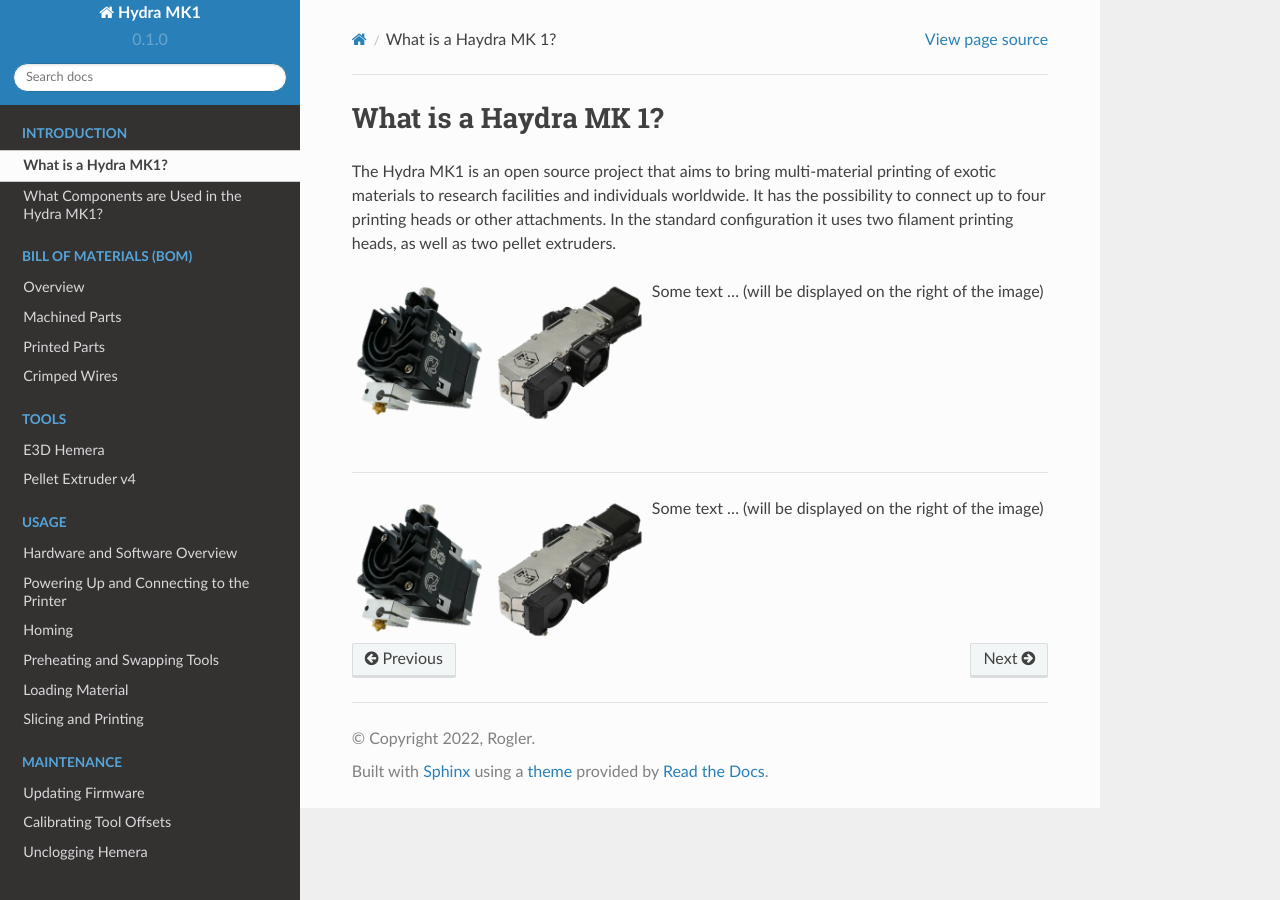
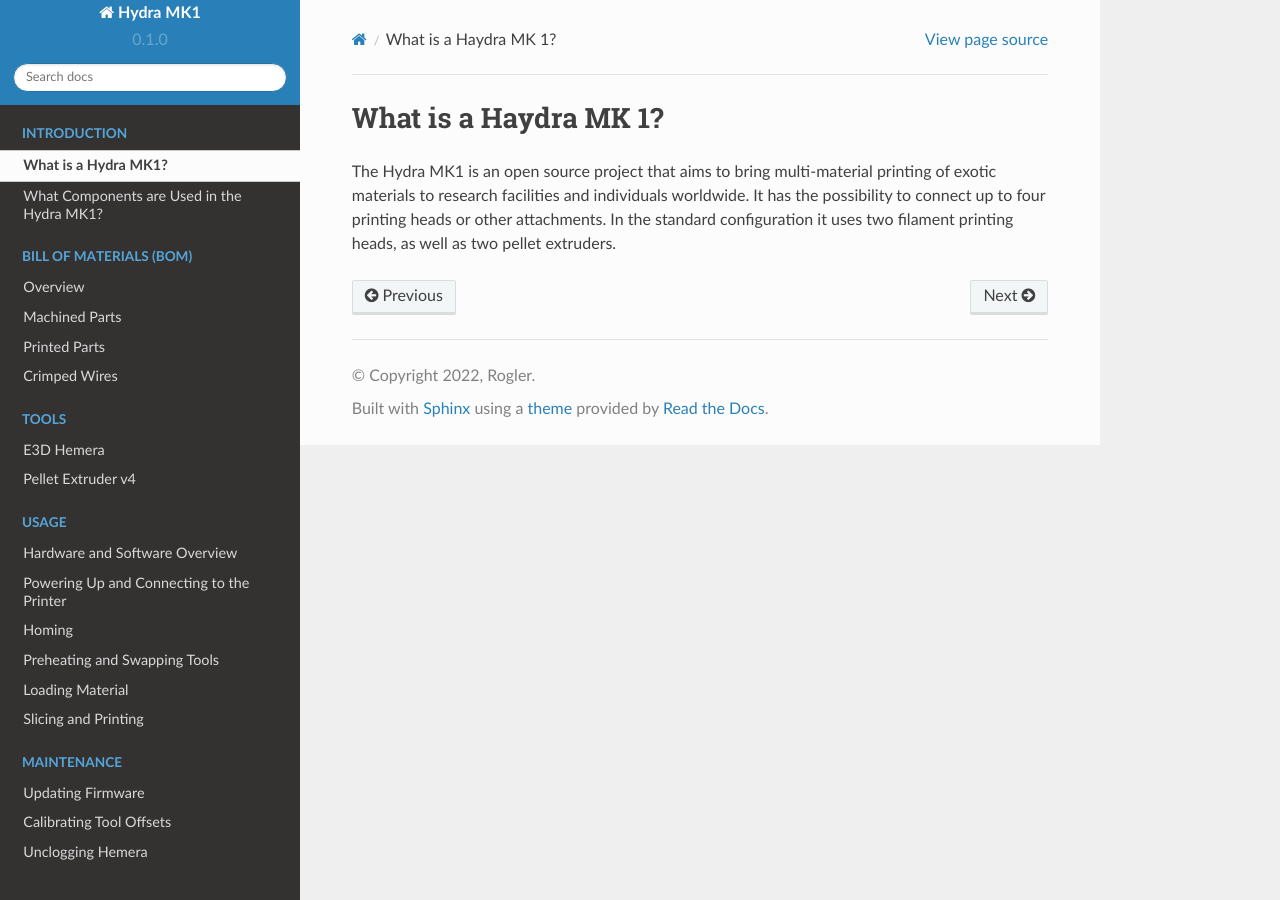
Before and after one commit to srl-ethz/hydra-documentation, a Sphinx documentation site: the page built from docs/source/intro/whatis.rst, in a window 1280 px wide. Built offline with Sphinx 7.4.7 and the Read the Docs theme 2.0.0, drawn with Linux system fonts in a browser that asks for light colours; pages that are not in the unit, such as notebooks, are missing from menus.

Commit message:
Update whatis.rst

```diff
--- a/docs/source/intro/whatis.rst
+++ b/docs/source/intro/whatis.rst
@@ -3,30 +3,3 @@ What is a Haydra MK 1?
 ################################
 
 The Hydra MK1 is an open source project that aims to bring multi-material printing of exotic materials to research facilities and individuals worldwide. It has the possibility to connect up to four printing heads or other attachments. In the standard configuration it uses two filament printing heads, as well as two pellet extruders.
-
-
-.. figure:: img/Extruders.png
-   :figwidth: 300px
-   :alt: Left floating image
-   :class: with-shadow float-left
-
-| Some text ... (will be displayed on the right of the image)
-
-|
-
-|
-
-|
-
-----------------------------
-
-.. rst-class::  clear-both
-
-.. figure:: img/Extruders.png
-   :figwidth: 300px
-   :alt: Left floating image
-   :class: with-shadow float-left
-
-Some text ... (will be displayed on the right of the image)
-
-.. rst-class::  clear-both
```
